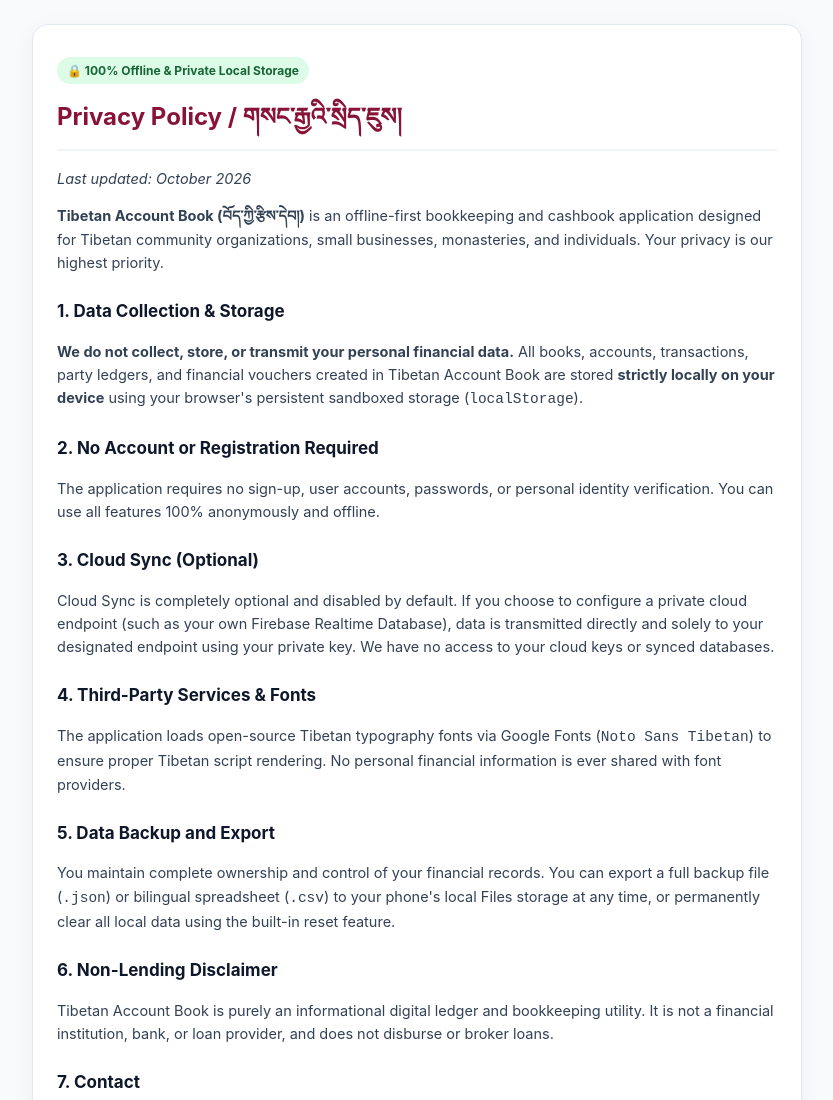
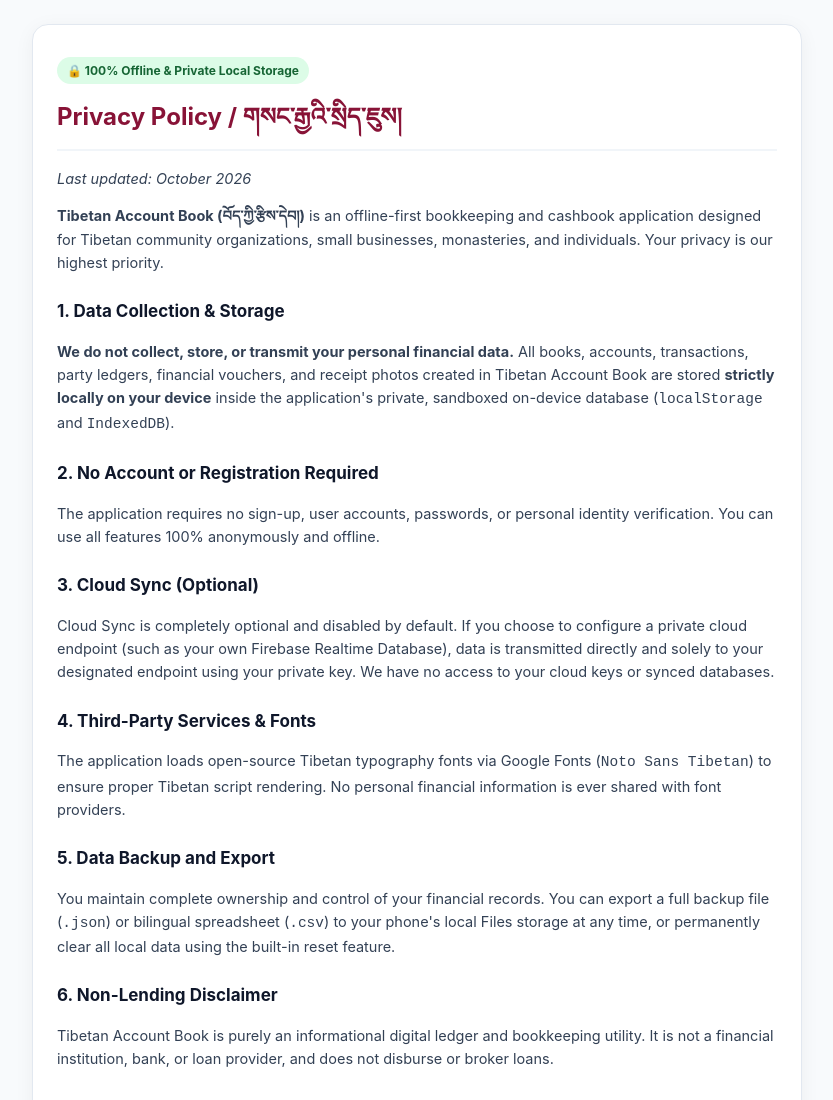
Before and after one commit to tendar6666/Tibetan-Account-Android, a website: page privacy.html in a window 1280 px wide. Shown: the top 1100 px of the page, without its empty margins (223-1056 px from the left). Drawn offline with Linux system fonts and the light colour scheme.

Commit message:
Update privacy.html

```diff
--- a/privacy.html
+++ b/privacy.html
@@ -70,7 +70,7 @@
 
     <h2>1. Data Collection & Storage</h2>
     <p>
-      <strong>We do not collect, store, or transmit your personal financial data.</strong> All books, accounts, transactions, party ledgers, and financial vouchers created in Tibetan Account Book are stored <strong>strictly locally on your device</strong> using your browser's persistent sandboxed storage (<code>localStorage</code>).
+      <strong>We do not collect, store, or transmit your personal financial data.</strong> All books, accounts, transactions, party ledgers, financial vouchers, and receipt photos created in Tibetan Account Book are stored <strong>strictly locally on your device</strong> inside the application's private, sandboxed on-device database (<code>localStorage</code> and <code>IndexedDB</code>).
     </p>
 
     <h2>2. No Account or Registration Required</h2>
```
